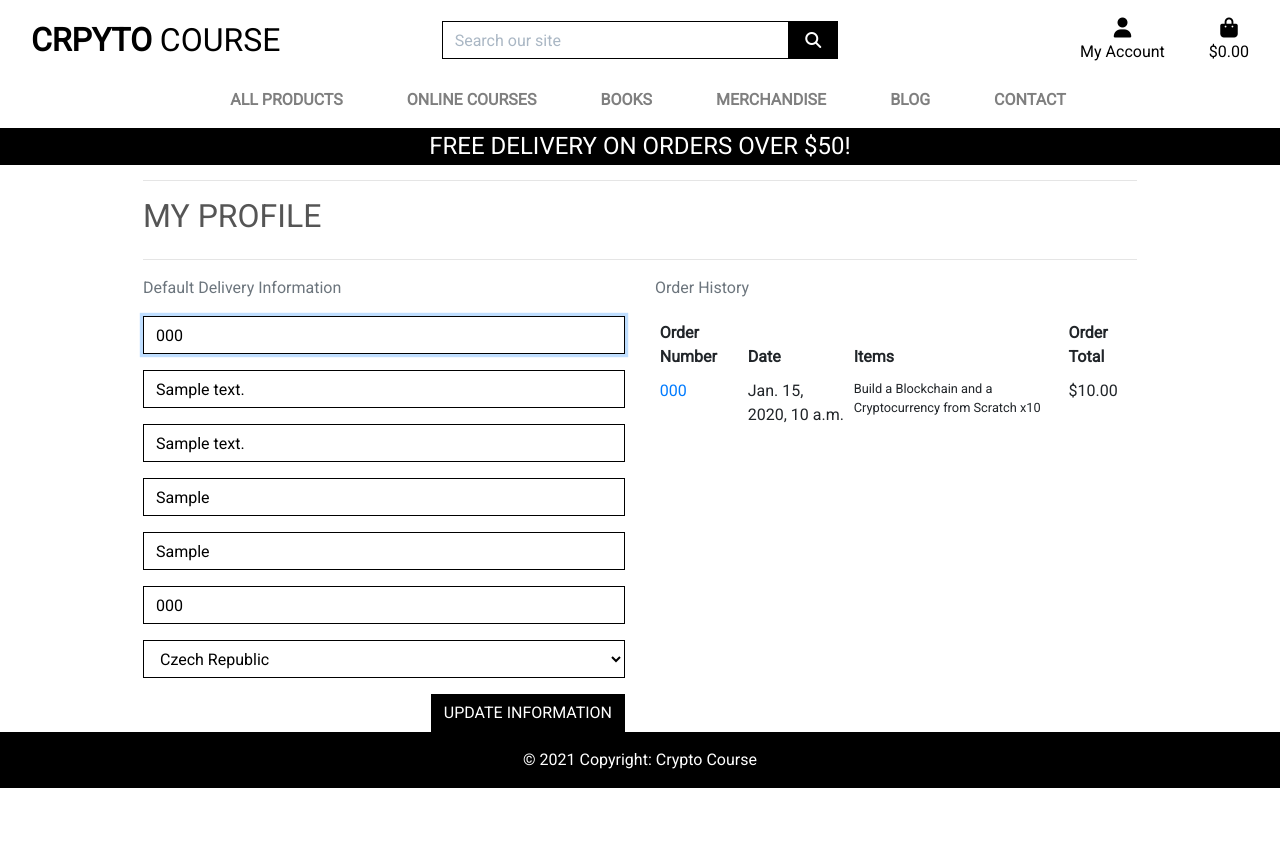
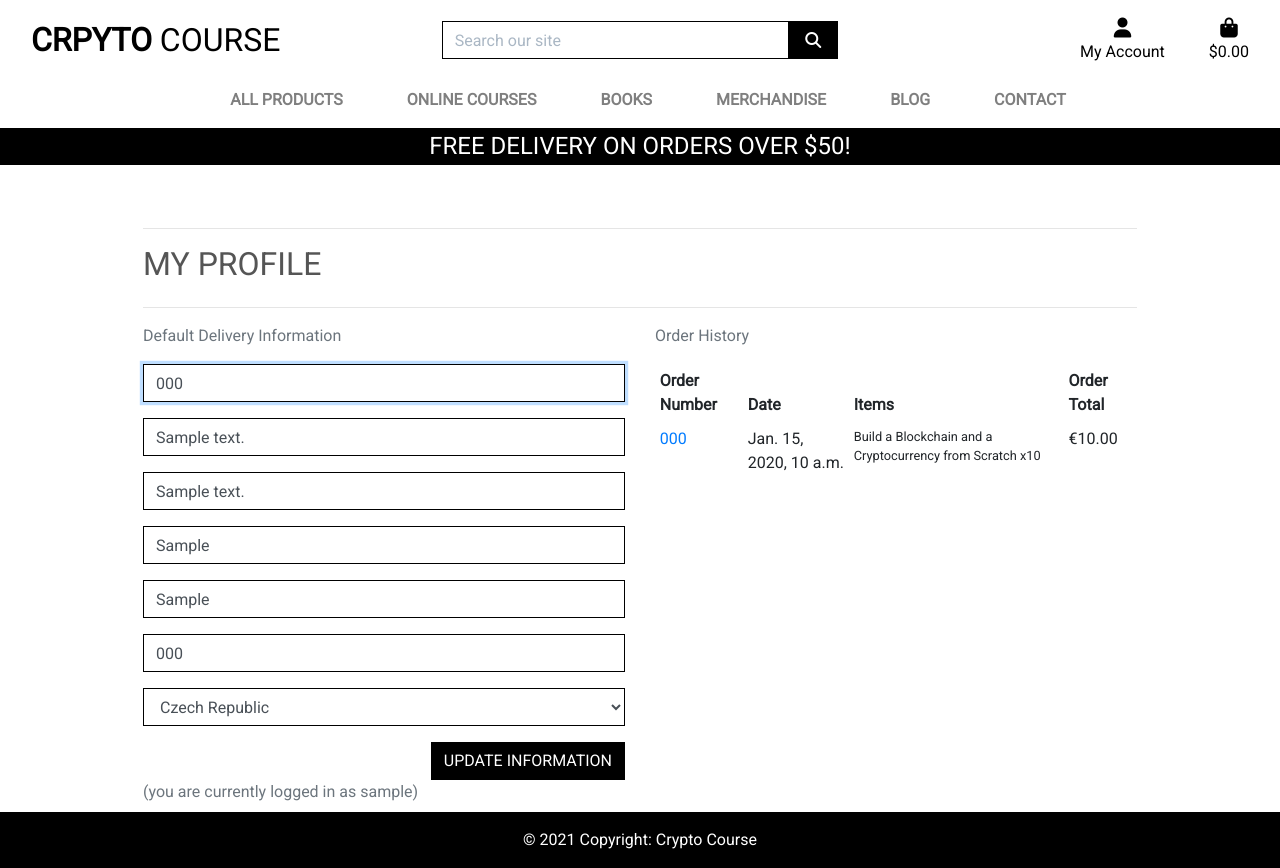
Before and after one commit to tindyc/crypto_course, a Django app: page /profile/ in a window 1280 px wide. Before the commit the page ends 788 px from the top, so only its background shows below. Run offline with Django 3.2, Linux system fonts and the light colour scheme; a user stored in the database is signed in; data comes from the database, SQL or seed files in the repository; tables that the repository leaves empty hold one stand-in row (values such as "Sample post"); some libraries are stand-ins or nearby versions.

Commit message:
Update profile.html

```diff
--- a/profiles/templates/profiles/profile.html
+++ b/profiles/templates/profiles/profile.html
@@ -1,12 +1,8 @@
 {% extends "base.html" %}
 {% load static %}
 
-{% block extra_css %}
-<link rel="stylesheet" href="{% static 'profiles/css/profile.css' %}">
-{% endblock %}
-
 {% block page_header %}
-<div class="container header-container">
+<div class="container header-container mb-4">
     <div class="row">
         <div class="col"></div>
     </div>
@@ -15,11 +11,11 @@
 
 {% block content %}
 <div class="overlay"></div>
-<div class="container">
+<div class="container mt-5 mb-2">
     <div class="row">
         <div class="col">
             <hr>
-            <h2 class="logo-font mb-4">My Profile</h2>
+            <h2 class="logo-font mb-4 bowood-title-text">My Profile</h2>
             <hr>
         </div>
     </div>
@@ -64,7 +60,7 @@
                                     {% endfor %}
                                 </ul>
                             </td>
-                            <td>${{ order.grand_total }}</td>
+                            <td>€{{ order.grand_total }}</td>
                         </tr>
                         {% endfor %}
                     </tbody>
@@ -72,11 +68,11 @@
             </div>
         </div>
     </div>
+    <span class="text-muted float-end">(you are currently logged in as {{ user.get_username }})</span>
 </div>
-
 {% endblock %}
 
 {% block postloadjs %}
 {{ block.super }}
-<script type="text/javascript" src="{% static 'profiles/js/countryfield.js' %}"></script>
+<script src="{% static 'profiles/js/countryfield.js' %}"></script>
 {% endblock %}
```
